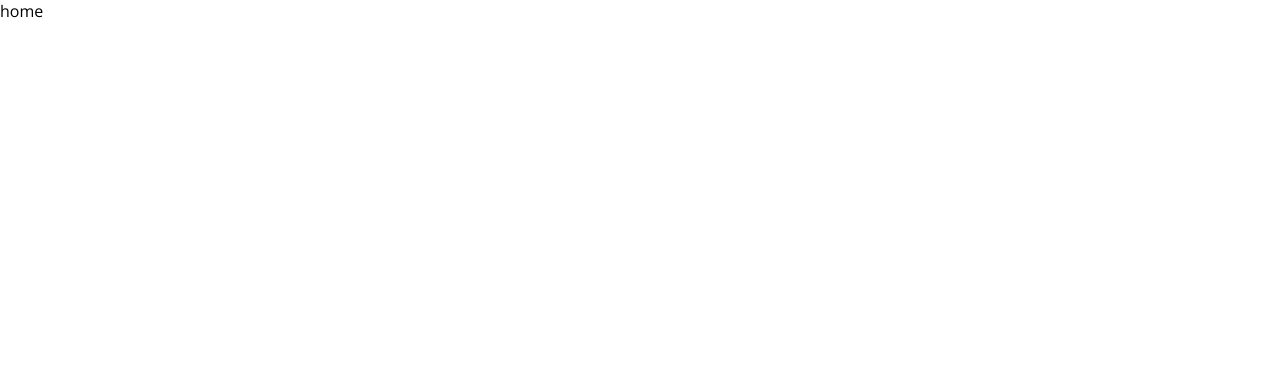
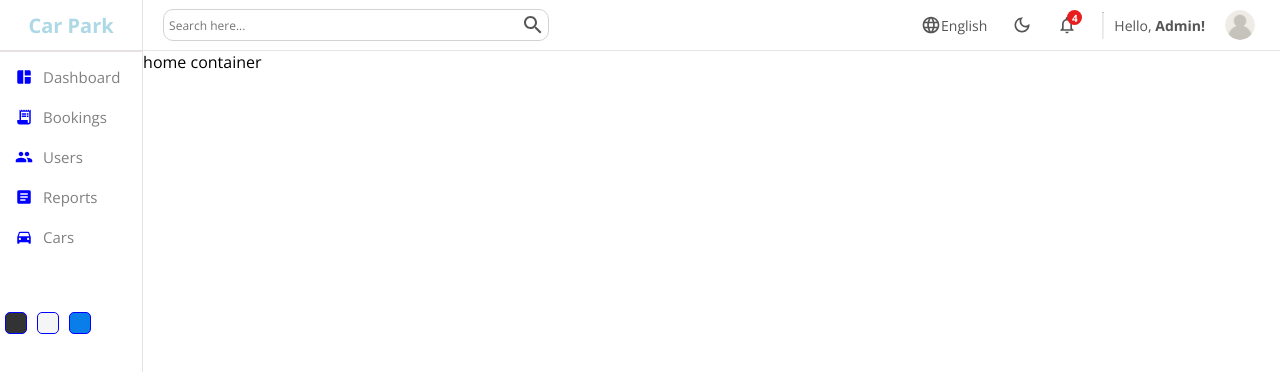
Before and after one commit to MennaEbied/Car-Parking-Dashboard, a React (Vite) app: page / in a window 1280 px wide. Shown: the top 372 px of the page. Built offline with nearby package versions, Linux system fonts and the light colour scheme.

Commit message:
Add navbar and sidebar to home page

```diff
--- a/src/pages/home/Home.jsx
+++ b/src/pages/home/Home.jsx
@@ -1,8 +1,17 @@
-import React from "react";
 import './home.scss';
+import Sidebar from '../../components/sidebar/Sidebar';
+import Navbar from '../../components/navbar/Navbar';
 
 const Home = () => {
-  return <div className="home">home</div>;
+  return (
+    <div className='home'>
+        <Sidebar/>
+        <div className="homeContainer">
+          <Navbar/>
+          home container
+        </div>
+    </div>
+  )
 };
 
 export default Home;
```
